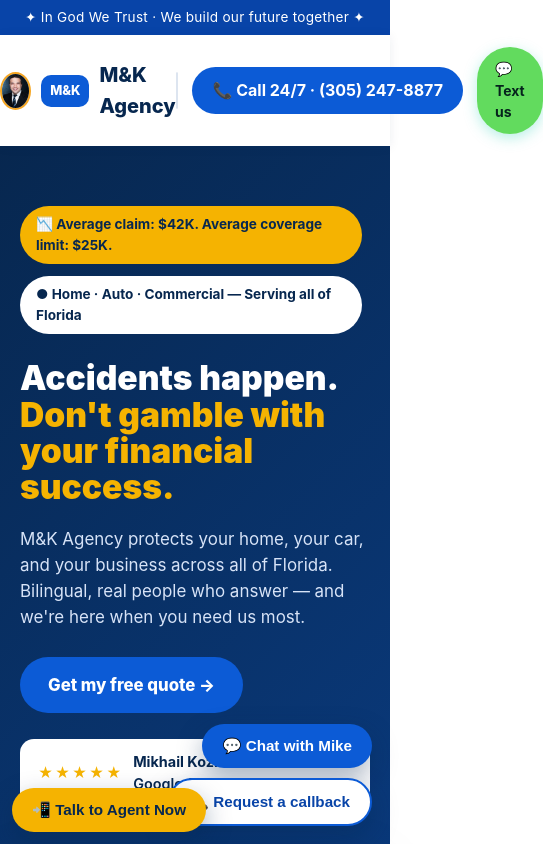
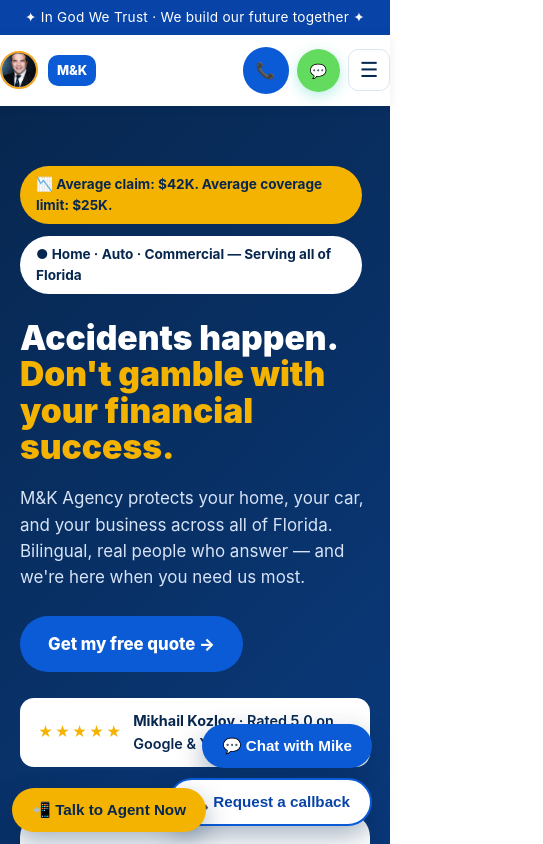
Before and after one commit to levsha2002/mkagencyinc-site, a Next.js app: page /1 in a window 390 px wide. Shown: the top 844 px of the page, 543 px wide, since content can reach past the window. Built offline with nearby package versions, Linux system fonts and the light colour scheme.

Commit message:
Fix mobile responsive header with hamburger menu, add life photos, sync breakpoints

```diff
--- a/app/globals.css
+++ b/app/globals.css
@@ -687,3 +687,58 @@
   color: #d7e3f7;
   font-size: 1.1rem;
 }
+
+/* ===== Mobile header & burger menu ===== */
+
+.burger {
+  display: none;
+  background: none;
+  border: 1px solid #dde5f0;
+  border-radius: 10px;
+  font-size: 1.3rem;
+  color: var(--navy);
+  width: 42px;
+  height: 42px;
+  cursor: pointer;
+  flex-shrink: 0;
+}
+
+.mobile-menu {
+  display: none;
+}
+
+@media (max-width: 1150px) {
+  .burger { display: block; }
+
+  /* Compact controls kick in at the SAME breakpoint the burger appears —
+     previously this was a separate 900px query, which left a broken
+     901-1150px zone where the burger showed but the full-text call button
+     and language switcher were still visible, overflowing the header. */
+  .header-in { gap: 8px; }
+  .lang { display: none; }
+  .text-btn-text { display: none; }
+  .text-btn { padding: 11px 13px; }
+  .call-btn-text { display: none; }
+  .call-btn { padding: 11px 13px; }
+
+  .mobile-menu {
+    display: flex;
+    flex-direction: column;
+    background: #fff;
+    border-top: 1px solid #e6ecf5;
+    box-shadow: 0 14px 24px rgba(7, 39, 79, 0.12);
+  }
+  .mobile-menu a {
+    padding: 15px 20px;
+    font-weight: 700;
+    color: var(--navy);
+    border-bottom: 1px solid #f0f3f8;
+  }
+  .mobile-menu a:active { background: #f2f7ff; }
+  .mobile-menu-call { color: var(--blue) !important; }
+}
+
+@media (max-width: 560px) {
+  .logo-text { display: none; }
+  .logo { font-size: 1.05rem; }
+}
--- a/components/Header.tsx
+++ b/components/Header.tsx
@@ -1,9 +1,23 @@
+'use client';
+
 import Link from 'next/link';
 import Image from 'next/image';
+import { useState } from 'react';
 import { getDict, PHONE_DISPLAY, PHONE_TEL, locales } from '@/lib/dictionaries';
 
 export default function Header({ lang }: { lang: string }) {
   const t = getDict(lang);
+  const [open, setOpen] = useState(false);
+
+  const links = [
+    { href: `/${lang}`, label: t.nav.home },
+    { href: `/${lang}/services`, label: t.nav.services },
+    { href: `/${lang}/about`, label: t.nav.about },
+    { href: `/${lang}/contact`, label: t.nav.contact },
+    { href: `/${lang}/team`, label: t.nav.team },
+    { href: `/${lang}/life`, label: t.nav.life },
+  ];
+
   return (
     <header className="header">
       <div className="container header-in">
@@ -11,17 +25,18 @@
           <Image src="/images/mikhail.jpg" alt="Mikhail Kozlov, M&K Agency"
             width={38} height={38}
             style={{ borderRadius: '50%', objectFit: 'cover', border: '2px solid #F5A623' }} />
-          <span className="logo-badge">M&K</span> M&K Agency
+          <span className="logo-badge">M&K</span>
+          <span className="logo-text">M&K Agency</span>
         </Link>
+
         <nav className="nav">
-          <Link href={`/${lang}`}>{t.nav.home}</Link>
-          <Link href={`/${lang}/services`}>{t.nav.services}</Link>
-          <Link href={`/${lang}/about`}>{t.nav.about}</Link>
-          <Link href={`/${lang}/contact`}>{t.nav.contact}</Link>
-          <Link href={`/${lang}/team`}>{t.nav.team}</Link>
-          <Link href={`/${lang}/life`}>{t.nav.life}</Link>
+          {links.map((l) => (
+            <Link key={l.href} href={l.href}>{l.label}</Link>
+          ))}
         </nav>
+
         <div className="spacer" />
+
         <div className="lang">
           {locales.map((l) => (
             <Link key={l} href={`/${l}`} className={l === lang ? 'active' : ''}>
@@ -29,11 +44,35 @@
             </Link>
           ))}
         </div>
+
         <a href={`tel:${PHONE_TEL}`} className="call-btn">
-          📞 {t.call247} · {PHONE_DISPLAY}
+          📞 <span className="call-btn-text">{t.call247} · {PHONE_DISPLAY}</span>
         </a>
-        <a href={`sms:${PHONE_TEL}`} className="text-btn">💬 Text us</a>
+        <a href={`sms:${PHONE_TEL}`} className="text-btn">💬 <span className="text-btn-text">Text us</span></a>
+
+        <button
+          type="button"
+          className="burger"
+          aria-label="Menu"
+          aria-expanded={open}
+          onClick={() => setOpen(!open)}
+        >
+          {open ? '✕' : '☰'}
+        </button>
       </div>
+
+      {open && (
+        <nav className="mobile-menu">
+          {links.map((l) => (
+            <Link key={l.href} href={l.href} onClick={() => setOpen(false)}>
+              {l.label}
+            </Link>
+          ))}
+          <a href={`tel:${PHONE_TEL}`} className="mobile-menu-call">
+            📞 {t.call247} · {PHONE_DISPLAY}
+          </a>
+        </nav>
+      )}
     </header>
   );
 }
```
